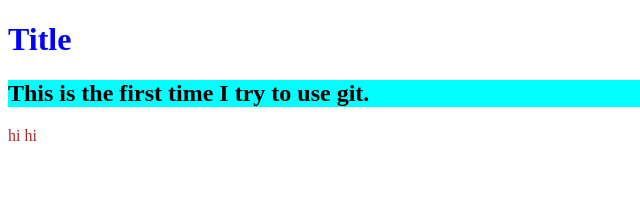
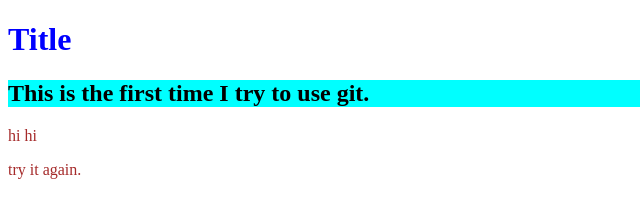
Before and after one commit to YifanNeuf/tmp, a plain HTML site: page index.html in a window 1280 px wide. Shown: the full height of the page, 0-640 px from the left. Drawn offline with Linux system fonts and the light colour scheme.

Commit message:
再多增加一個p標籤

```diff
--- a/index.html
+++ b/index.html
@@ -11,5 +11,6 @@
     <h1>Title</h1>
     <h2>This is the first time I try to use git.</h2>
     <p>hi hi</p>
+    <p>try it again.</p>
 </body>
 </html>
```
